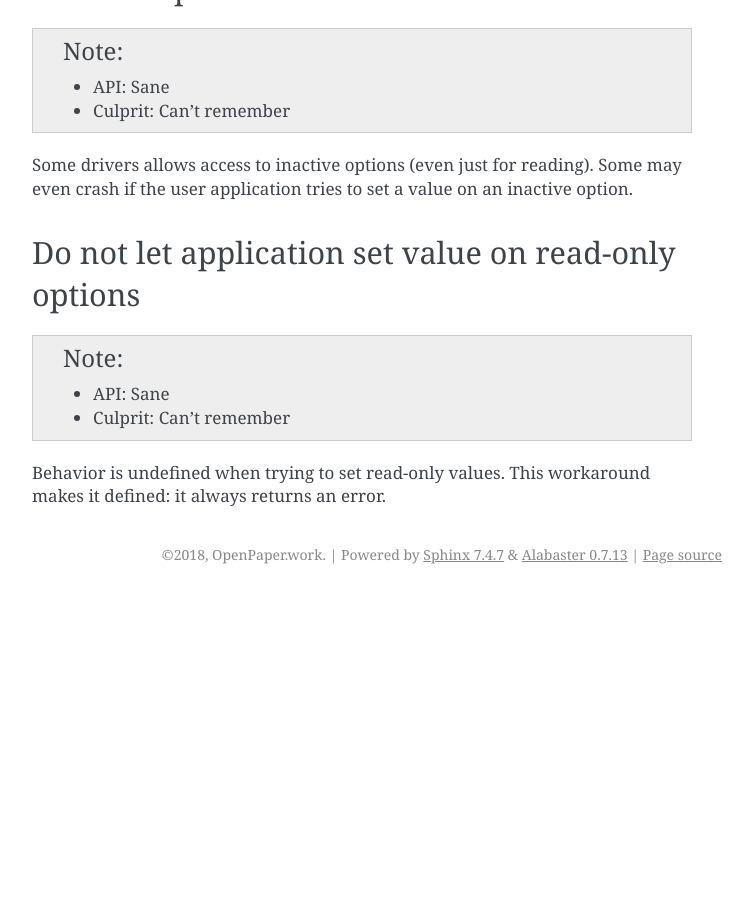
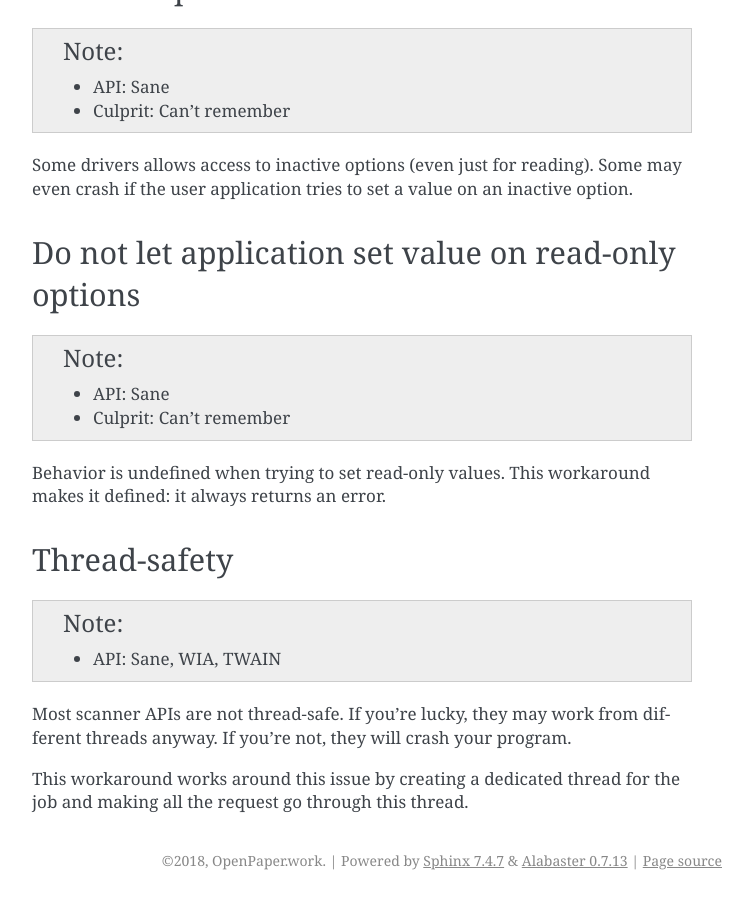
Before and after one commit to openpaperwork/libinsane, a Sphinx documentation site: the page built from doc/source/workarounds.rst, in a window 1280 px wide and 900 px high, scrolled down 2886 px. Shown: the whole window, without its empty margins (388-1141 px from the left). Built offline with Sphinx 7.4.7, drawn with Linux system fonts in a browser that asks for light colours; before the commit the page ends 3480 px from its top, so only the background shows below that.

Commit message:
Doc/Workarounds: Add a workaround regarding thread-safety
Signed-off-by: Jerome Flesch <jflesch@openpaper.work>

```diff
--- a/doc/source/workarounds.rst
+++ b/doc/source/workarounds.rst
@@ -136,3 +136,17 @@ Do not let application set value on read-only options
 
 Behavior is undefined when trying to set read-only values.
 This workaround makes it defined: it always returns an error.
+
+
+Thread-safety
+-------------
+
+.. note::
+
+    * API: Sane, WIA, TWAIN
+
+Most scanner APIs are not thread-safe. If you're lucky, they may work
+from different threads anyway. If you're not, they will crash your program.
+
+This workaround works around this issue by creating a dedicated thread for
+the job and making all the request go through this thread.
```
Also changed, not shown: 1 other file.
